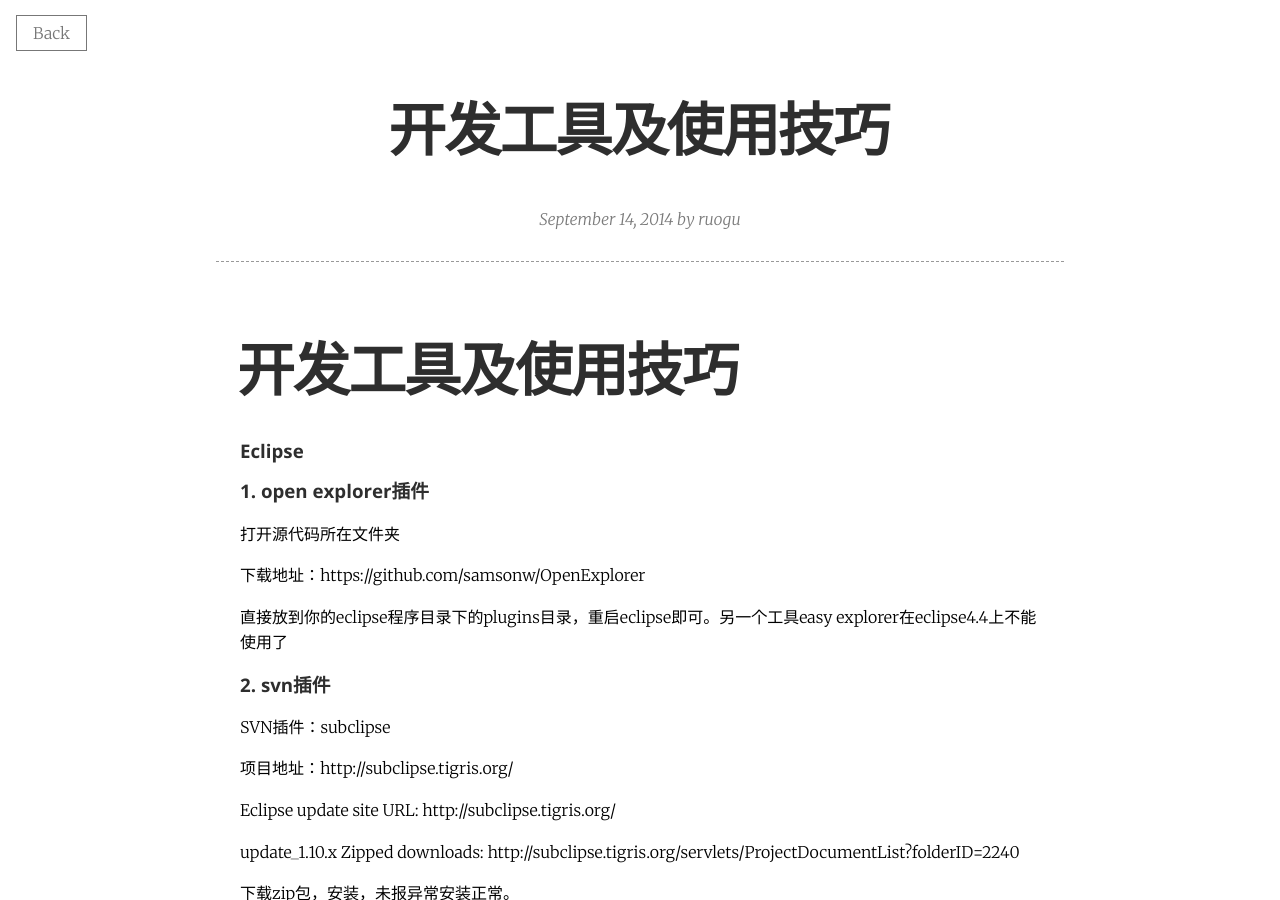
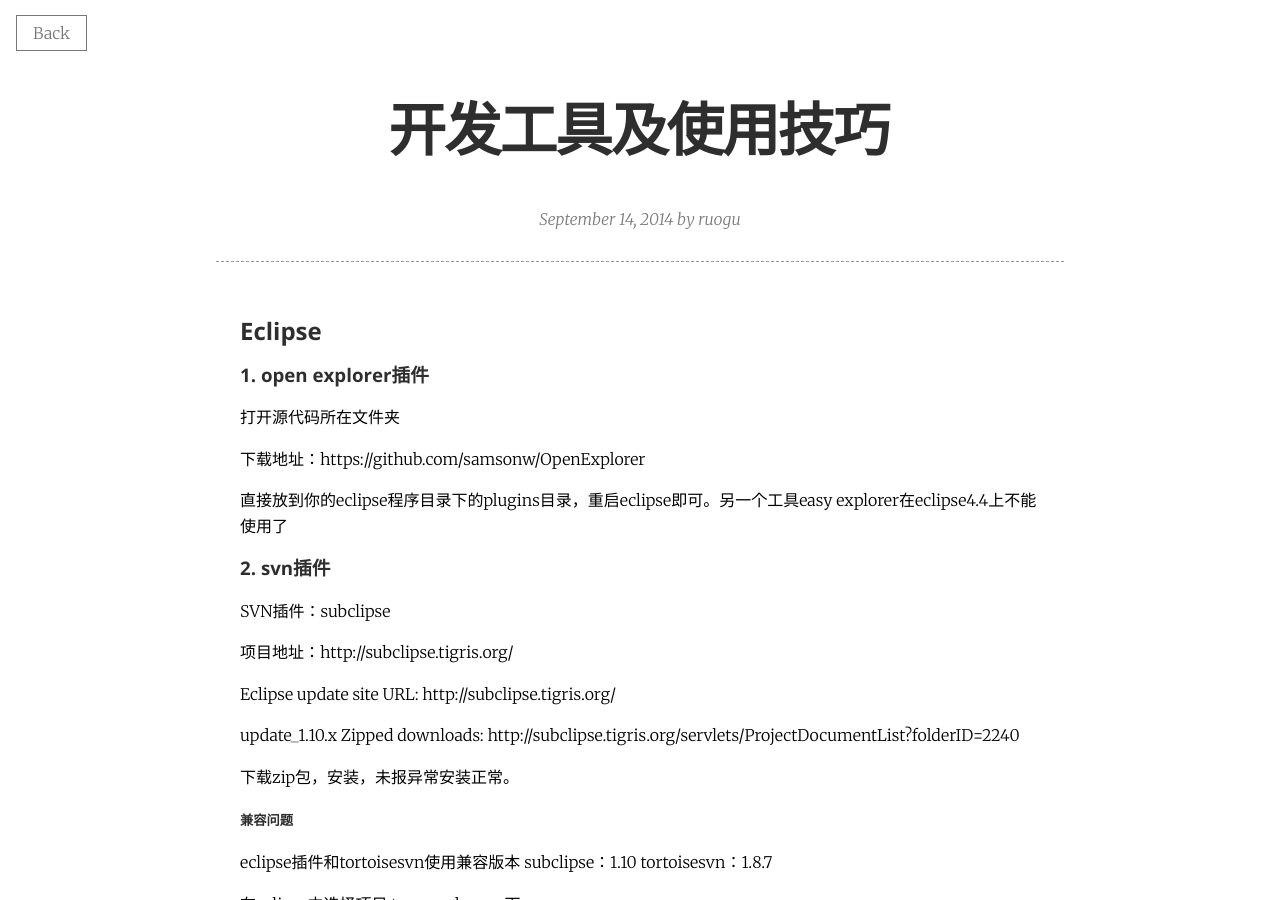
Before and after one commit to yintaoxue/yintaoxue.github.io, a Jekyll site: the page built from _posts/2014-09-14-coding-tools.md, in a window 1280 px wide and 900 px high. Built offline with Jekyll 4.4.1, drawn with Linux system fonts in a browser that asks for light colours; nearby versions of some CDN libraries; some web fonts are replaced; library files that are not in the unit come from our copies; comment, search, counter and statistics services are not loaded.

Commit message:
remove title

```diff
--- a/_layouts/home.html
+++ b/_layouts/home.html
@@ -31,9 +31,9 @@
       <div class="product-name">若谷</div>
       <ul class="pure-menu-list">
         <li class='pure-menu-item  pure-menu-active'><a href="/" class="pure-menu-link" id="title-bar-feature-btn">Home</a></li>
-        <li class="pure-menu-item"><a href="http://ruogu.org/other/project/" class="pure-menu-link">Project</a></li>
-        <li class="pure-menu-item"><a href="http://ruogu.org/other/tutorial/" class="pure-menu-link">Tutorial</a></li>
-        <li class="pure-menu-item"><a href="http://ruogu.org/other/about/" class="pure-menu-link">About</a></li>
+        <li class="pure-menu-item"><a href="http://ruogu.org/page/project/" class="pure-menu-link">Project</a></li>
+        <li class="pure-menu-item"><a href="http://ruogu.org/page/tutorial/" class="pure-menu-link">Tutorial</a></li>
+        <li class="pure-menu-item"><a href="http://ruogu.org/page/about/" class="pure-menu-link">About</a></li>
       </ul>
     </div>
   </header>
--- a/_posts/2014-09-14-coding-tools.md
+++ b/_posts/2014-09-14-coding-tools.md
@@ -7,11 +7,7 @@ author: ruogu
 tags: [eclipse, tutorial]
 ---
 
-# 开发工具及使用技巧
-
-
-
-### Eclipse
+## Eclipse
 
 ### 1. open explorer插件
 打开源代码所在文件夹
```
Also changed, not shown: _posts/2014-01-01-about.md (+1 -3 lines), _posts/2016-07-29-kafka-basic.md (+0 -2 lines).
